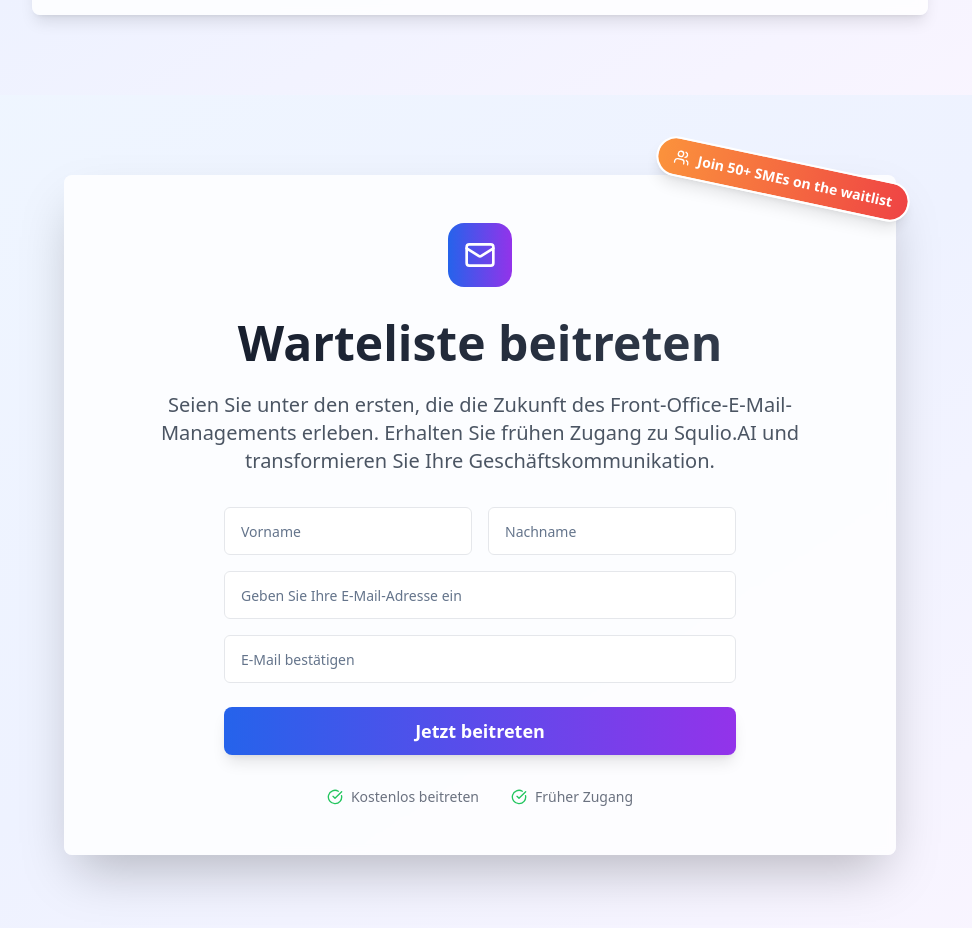
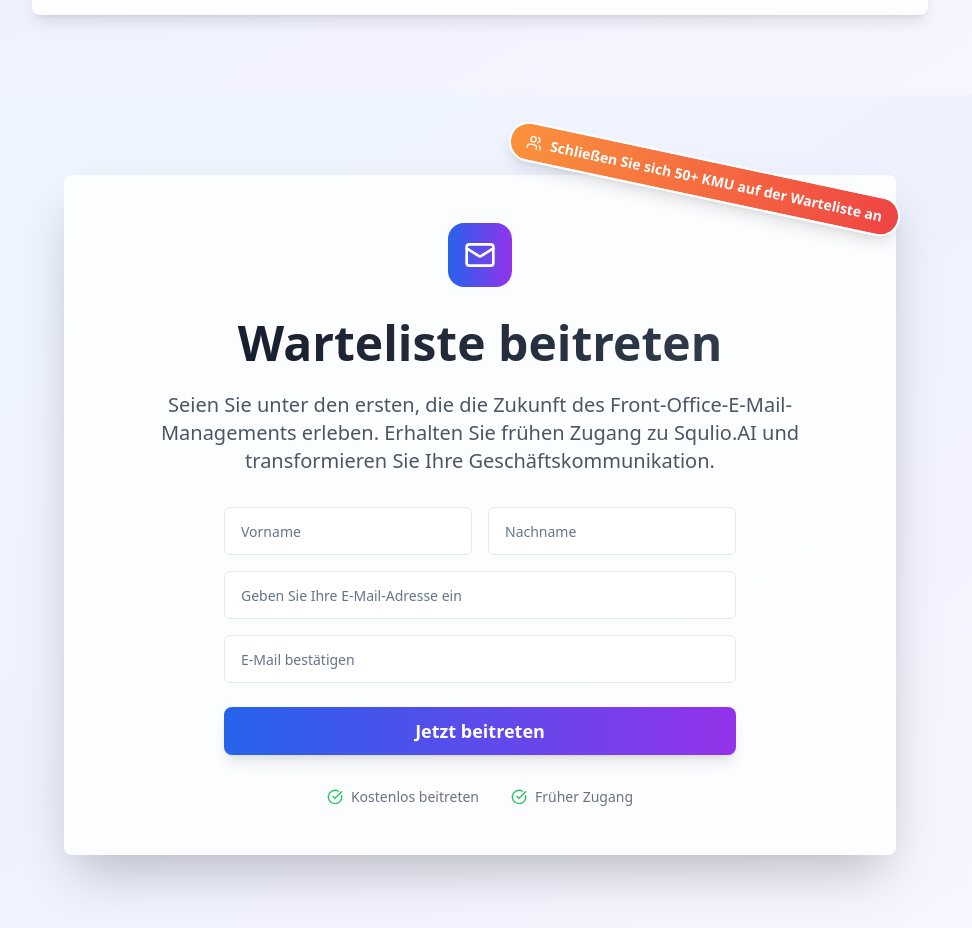
Before and after one commit to Cricrog/squlio-ffec75e1, a React (Vite) app: page / in a window 1280 px wide. Shown: the part 2360-3288 px from the top of the page, without its empty margins (160-1132 px from the left). Built offline with nearby package versions, Linux system fonts and the light colour scheme.

Commit message:
Refactor: Adjust sticker position and translate
- Adjusted the sticker's position to the right.
- Translated the sticker text to German.

```diff
--- a/src/components/WaitlistSection.tsx
+++ b/src/components/WaitlistSection.tsx
@@ -1,4 +1,3 @@
-
 import React, { useState } from 'react';
 import { Button } from '@/components/ui/button';
 import { Input } from '@/components/ui/input';
@@ -123,11 +122,11 @@ const WaitlistSection = () => {
       <div className="max-w-4xl mx-auto px-4 sm:px-6 lg:px-8">
         <Card className="border-0 shadow-2xl bg-white/80 backdrop-blur-sm relative">
           {/* Sticker */}
-          <div className="absolute -top-4 -right-4 z-10">
+          <div className="absolute -top-4 -right-2 z-10">
             <div className="bg-gradient-to-r from-orange-400 to-red-500 text-white px-4 py-2 rounded-full shadow-lg transform rotate-12 border-2 border-white">
               <div className="flex items-center gap-2 text-sm font-bold">
                 <Users className="w-4 h-4" />
-                Join 50+ SMEs on the waitlist
+                {t('waitlistSticker')}
               </div>
             </div>
           </div>
--- a/src/contexts/LanguageContext.tsx
+++ b/src/contexts/LanguageContext.tsx
@@ -82,6 +82,7 @@ const translations = {
     aiLearnsVoiceDesc: "Squlio.AI automatically reads and learns the way you sound in email",
 
     getStarted: "Join Waitlist",
+    waitlistSticker: "Join 50+ SMEs on the waitlist",
   },
   de: {
     // Navbar
@@ -156,6 +157,7 @@ const translations = {
     aiLearnsVoiceDesc: "Squlio.AI liest automatisch und lernt, wie Sie in E-Mails klingen",
 
     getStarted: "Warteliste beitreten",
+    waitlistSticker: "Schließen Sie sich 50+ KMU auf der Warteliste an",
   }
 };
 
```
